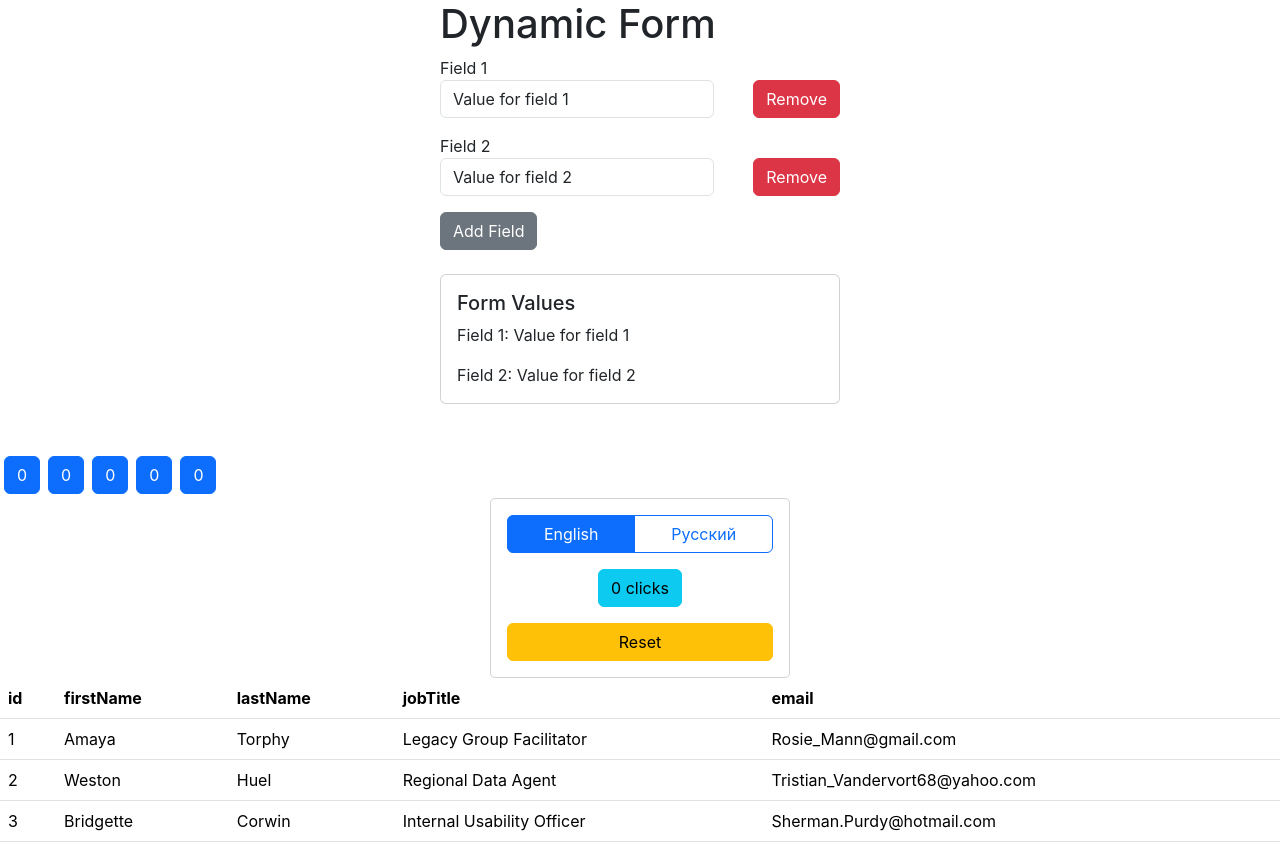
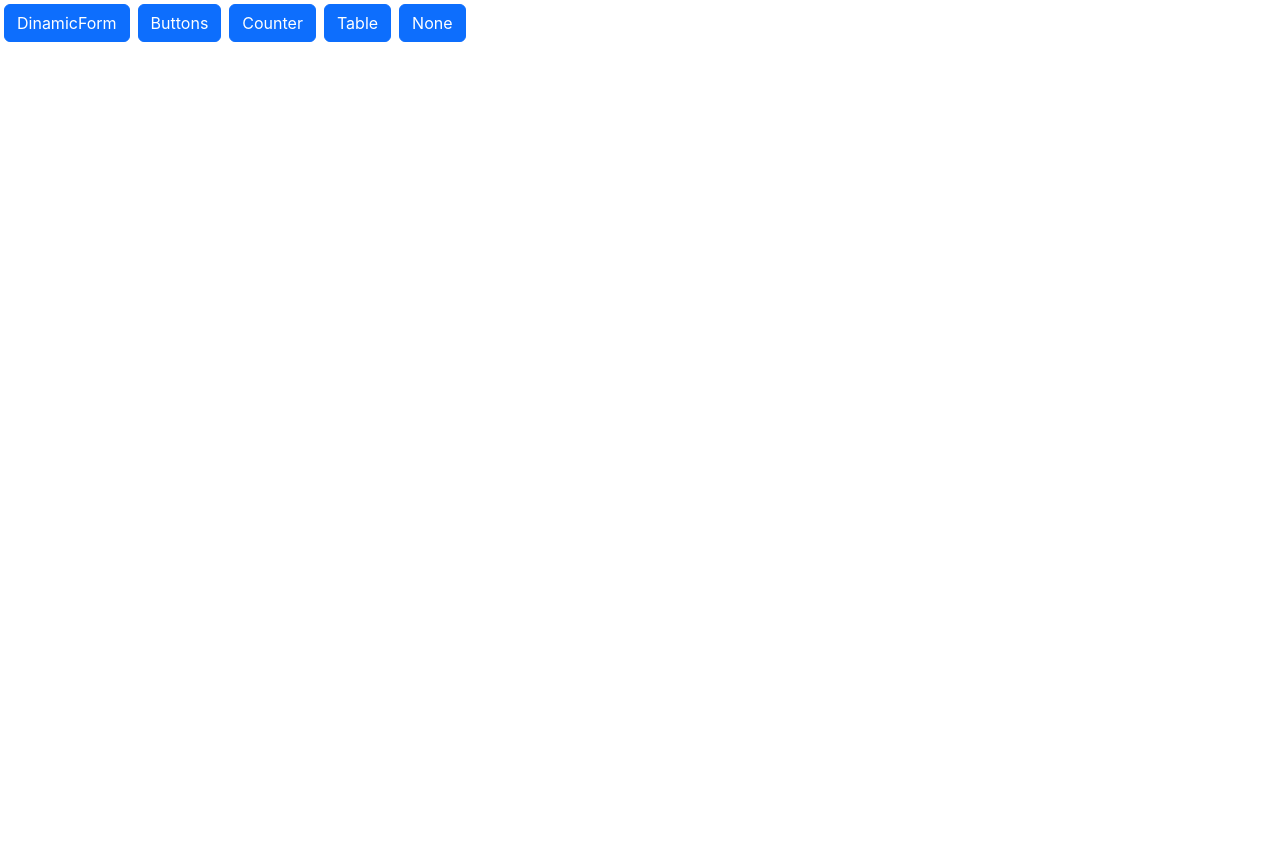
Before and after one commit to BrovkinAndrey/ReactHooks, a React (Create React App) app: page / in a window 1280 px wide. After the commit the page ends 800 px from the top, so only its background shows below. Built offline with nearby package versions, Linux system fonts and the light colour scheme.

Commit message:
finish Menu component

```diff
--- a/src/App.js
+++ b/src/App.js
@@ -1,40 +1,53 @@
-import Table from './Table';
-import Counter from './Counter';
-import Buttons from './Buttons';
-import DinamicForm from './DinamicForm';
-import './App.css';
+import { useState } from "react";
+import Menu from "./Menu";
+import Table from "./Table";
+import Counter from "./Counter";
+import Buttons from "./Buttons";
+import DinamicForm from "./DinamicForm";
+import "./App.css";
 
 const list = [
   {
     id: 1,
-    firstName: 'Amaya',
-    lastName: 'Torphy',
-    jobTitle: 'Legacy Group Facilitator',
-    email: 'Rosie_Mann@gmail.com',
+    firstName: "Amaya",
+    lastName: "Torphy",
+    jobTitle: "Legacy Group Facilitator",
+    email: "Rosie_Mann@gmail.com",
   },
   {
     id: 2,
-    firstName: 'Weston',
-    lastName: 'Huel',
-    jobTitle: 'Regional Data Agent',
-    email: 'Tristian_Vandervort68@yahoo.com',
+    firstName: "Weston",
+    lastName: "Huel",
+    jobTitle: "Regional Data Agent",
+    email: "Tristian_Vandervort68@yahoo.com",
   },
   {
     id: 3,
-    firstName: 'Bridgette',
-    lastName: 'Corwin',
-    jobTitle: 'Internal Usability Officer',
-    email: 'Sherman.Purdy@hotmail.com',
+    firstName: "Bridgette",
+    lastName: "Corwin",
+    jobTitle: "Internal Usability Officer",
+    email: "Sherman.Purdy@hotmail.com",
   },
 ];
 
+const listComponents = {
+  DinamicForm: <DinamicForm />,
+  Buttons: <Buttons count={5} />,
+  Counter: <Counter />,
+  Table: <Table data={list} />,
+};
+
 const App = () => {
+  const [activeItem, setActiveItem] = useState(null);
+
   return (
     <>
-      <DinamicForm />
-      <Buttons count={5} />
-      <Counter />
-      <Table data={list} />
+      <Menu
+        activeItem={activeItem}
+        setActiveItem={setActiveItem}
+        list={Object.keys(listComponents)}
+      />
+      {listComponents[activeItem] ?? null}
     </>
   );
 };
--- /dev/null
+++ b/src/Menu.jsx
@@ -0,0 +1,25 @@
+export default function Menu({ activeItem, setActiveItem, list = [] }) {
+  return (
+    <div className="menu">
+      {list.map((item, i) => (
+        <button
+          type="button"
+          key={i}
+          className={
+            activeItem === item ? "btn btn-success m-1" : "btn btn-primary m-1"
+          }
+          onClick={() => setActiveItem(item)}>
+          {item}
+        </button>
+      ))}
+      <button
+        type="button"
+        className={
+          activeItem === "none" ? "btn btn-success m-1" : "btn btn-primary m-1"
+        }
+        onClick={() => setActiveItem("none")}>
+        None
+      </button>
+    </div>
+  );
+}
```
